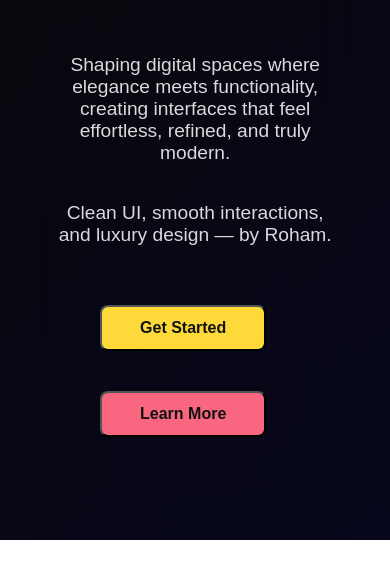
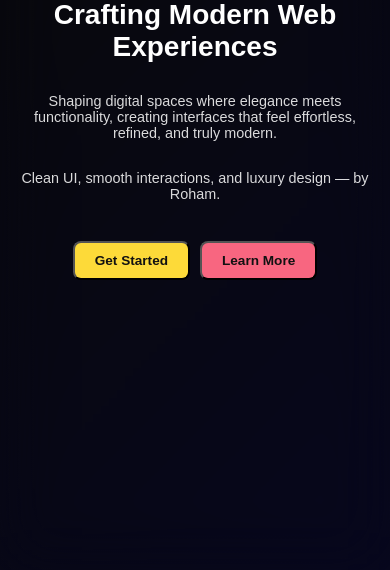
Before and after one commit to rohamkm13/hero-section, a plain HTML site: page index.html in a window 390 px wide. Shown: the part 304-874 px from the top of the page. Before the commit the page ends 844 px from the top, so only its background shows below. Drawn offline with Linux system fonts and the light colour scheme.

Commit message:
Add files via upload

```diff
--- a/styles.css
+++ b/styles.css
@@ -62,14 +62,81 @@ body {
 }
 
 @media (max-width: 768px) {
+  body {
+    padding: 0;
+  }
+
   .hero {
+    width: 100%;
     grid-template-columns: 1fr;
-    grid-template-rows: repeat(2, auto);
+    grid-template-rows: auto;
+    padding: 20px;
+    min-height: 100vh;
+    height: auto;
   }
-  .left-hero, .right-hero {
+
+  .left-hero {
     grid-area: auto;
+    padding: 20px 0;
   }
-  .hero .right-hero  {
+
+  .right-hero {
+    grid-area: auto;
     display: none;
   }
+
+  .hero h1 {
+    font-size: 2rem;
+    margin-bottom: 20px;
+  }
+
+  .hero p {
+    font-size: 1rem;
+    margin-bottom: 15px;
+    padding: 0 10px;
+  }
+
+  .btn {
+    padding: 10px 24px;
+    font-size: 0.9rem;
+    margin-top: 1.5rem;
+    margin-right: 10px;
+    margin-bottom: 10px;
+    display: inline-block;
+  }
 }
+
+@media (max-width: 480px) {
+  .hero {
+    padding: 15px;
+  }
+
+  .hero h1 {
+    font-size: 1.75rem;
+    margin-bottom: 15px;
+  }
+
+  .hero p {
+    font-size: 0.9rem;
+    padding: 0;
+  }
+
+  .btn {
+    padding: 10px 20px;
+    font-size: 0.85rem;
+    margin-right: 8px;
+    width: auto;
+  }
+
+  .left-hero > div {
+    display: flex;
+
+    gap: 10px;
+  }
+
+  .left-hero > div .btn {
+    margin-right: 0;
+    width: 100%;
+    max-width: 280px;
+  }
+}
```
